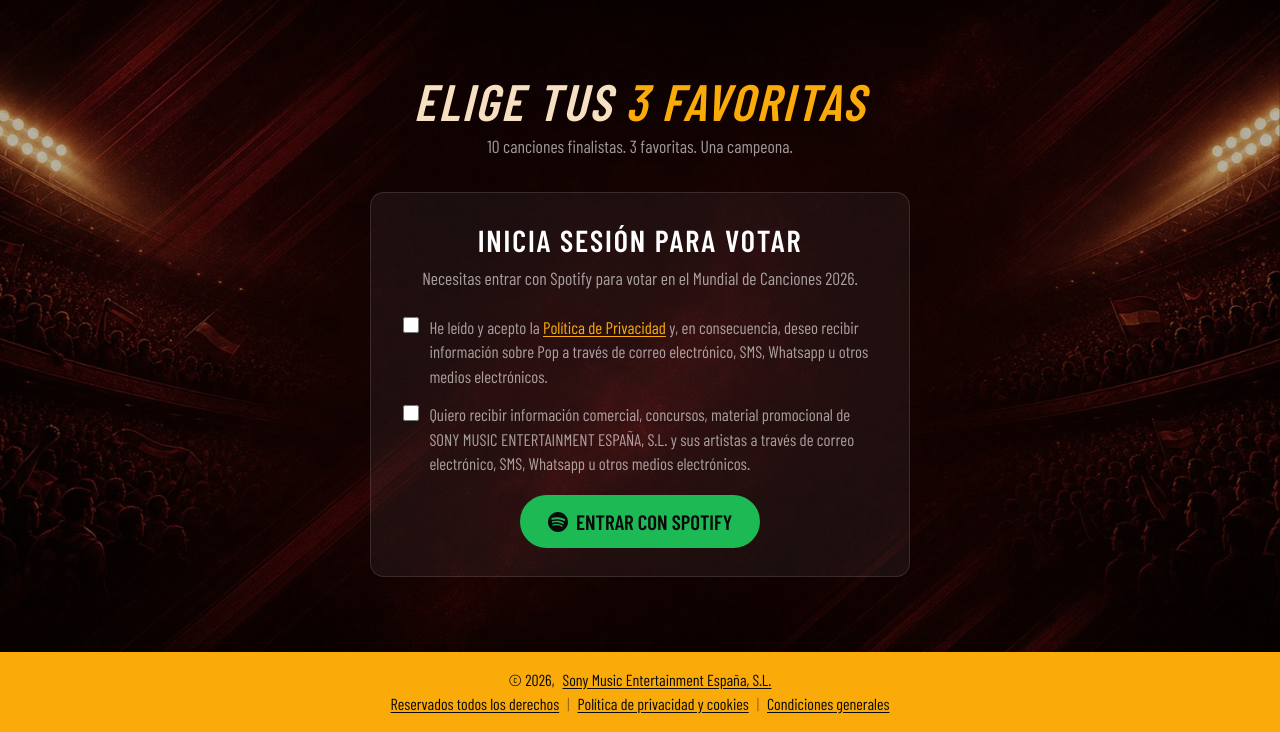
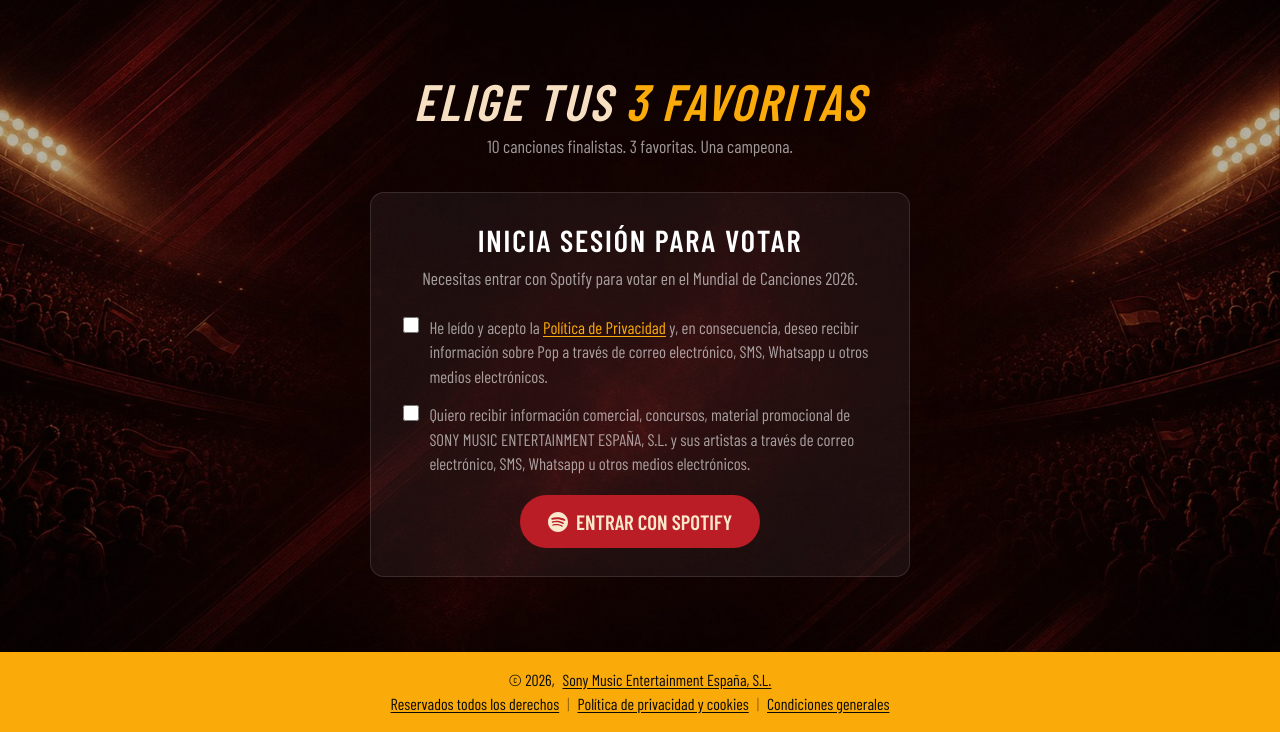
Before and after one commit to luis6674/mundial-canciones, a PHP site: page /vote.php in a window 1280 px wide. Shown: the part 68-800 px from the top of the page. Run offline with PHP 8.4, Linux system fonts and the light colour scheme; data comes from the database, SQL or seed files in the repository; some web fonts are replaced.

Commit message:
Change login button color

```diff
--- a/css/style.css
+++ b/css/style.css
@@ -88,7 +88,7 @@ h1, h2, h3 { font-family: 'Barlow Condensed', 'Impact', sans-serif; font-weight:
 .btn-sm-header { padding: 0.3rem 1rem; font-size: 1rem; }
 .btn-secondary { background: rgba(255,255,255,0.08); color: var(--text); border: 1px solid var(--border); }
 .btn-danger   { background: var(--red); color: #fff; }
-.btn-lg       { padding: 0.85rem 2.5rem; font-size: 1.3rem; }
+.btn-lg       { padding: 0.85rem 2.5rem; font-size: 1.3rem;background: #ba1d25; color: #fbe7cb; }
 
 /* ---------- Site Header ---------- */
 .site-header {
```
